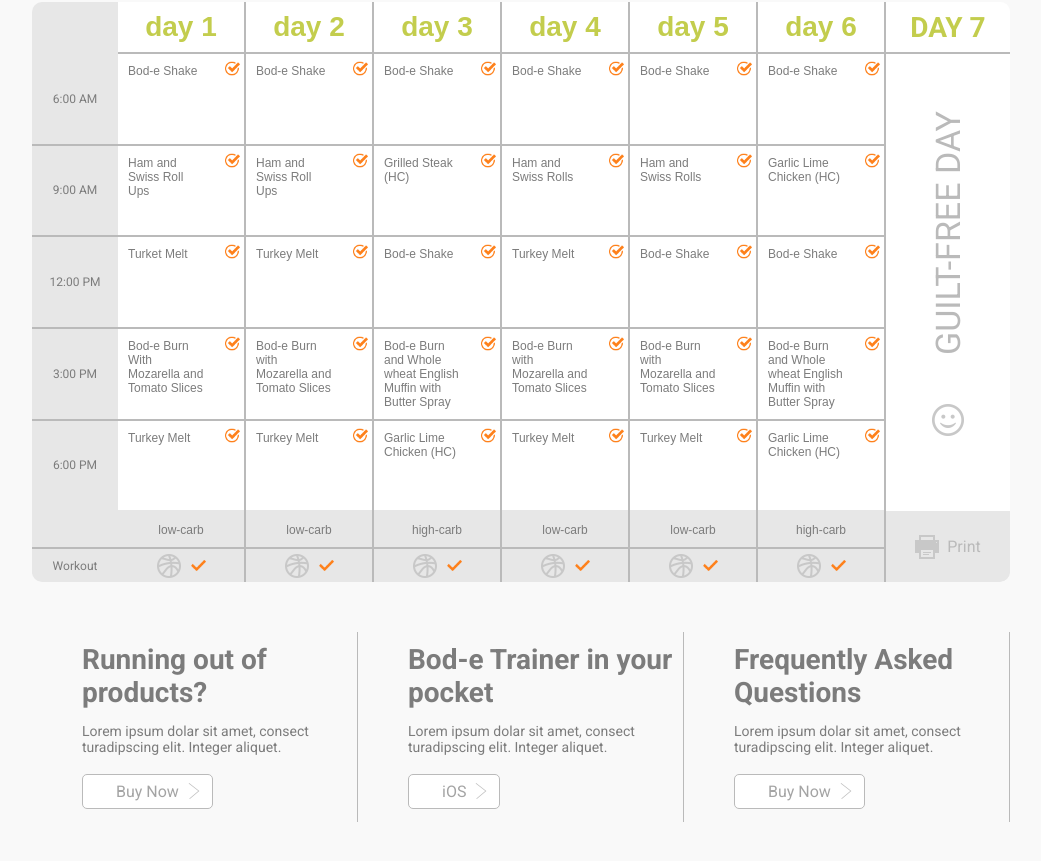
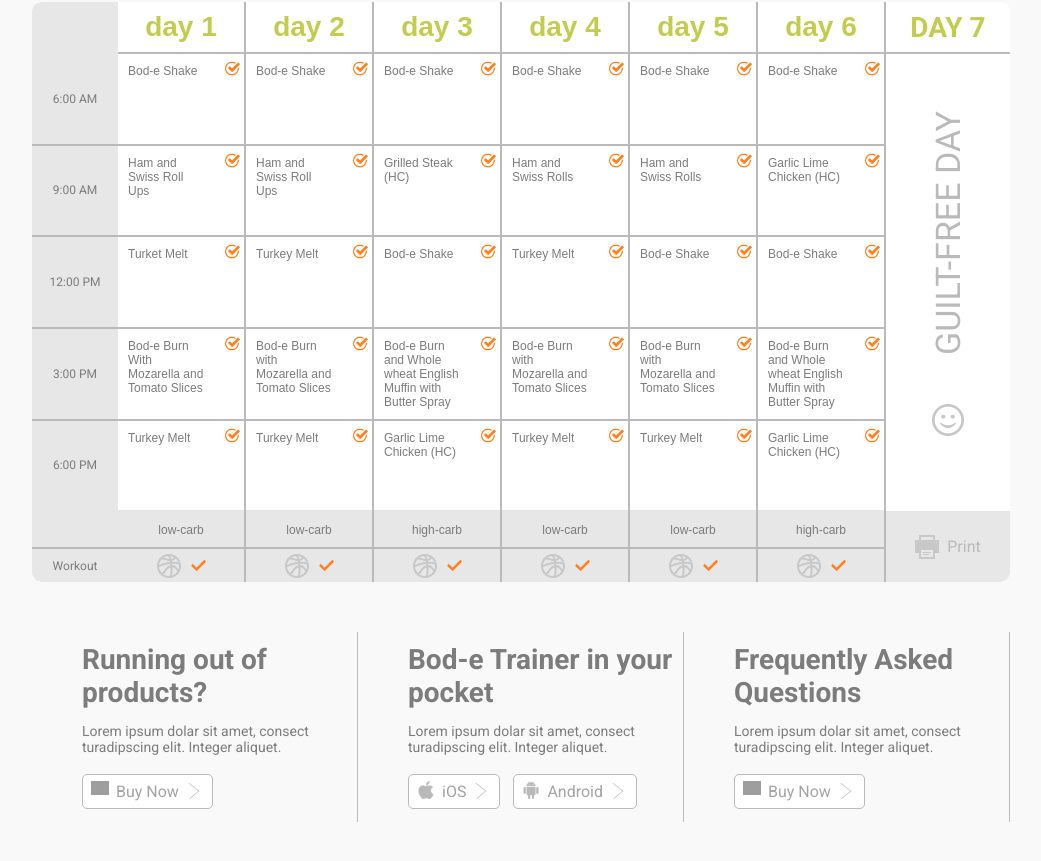
Before and after one commit to wwojciech89/nutrition-calendar, a React (Create React App) app: page / in a window 1280 px wide. Shown: the part 189-1050 px from the top of the page, without its empty margins (119-1160 px from the left). Built offline with nearby package versions, Linux system fonts and the light colour scheme; grey boxes are pictures that could not be loaded.

Commit message:
add buttons to comercials

```diff
--- a/src/assets/components/Add/ButtonAd/ButtonAd.js
+++ b/src/assets/components/Add/ButtonAd/ButtonAd.js
@@ -12,8 +12,6 @@
       return android;
     } else if (button.type === "apple") {
       return apple;
-    } else {
-      return;
     }
   };
   console.log(icon);
@@ -22,7 +20,7 @@
       <a href={button.url} className={styles.wrapper}>
         <div
           className={styles.image__container}
-          style={{ backgroundImage: `url(${icon})` }}
+          style={{ backgroundImage: `url(${icon()})` }}
         ></div>
         <p className={styles.text}>{button.text}</p>
         <div className={styles.arrow__container}></div>
--- a/src/assets/components/Add/ButtonAd/ButtonAd.module.scss
+++ b/src/assets/components/Add/ButtonAd/ButtonAd.module.scss
@@ -7,6 +7,7 @@
   height: 35px;
   background-color: white;
   margin-top: 5px;
+  margin-right: 13px;
 
   .image__container {
     width: 18px;
--- a/src/assets/components/Add/ShortAdd/ShortAd.js
+++ b/src/assets/components/Add/ShortAdd/ShortAd.js
@@ -3,6 +3,18 @@
 import ButtonAdd from "../ButtonAd/ButtonAd";
 
 const ShortAd = ({ data }) => {
+  const secondButton = () => {
+    if (data.button2) {
+      return (
+        <>
+          <ButtonAdd button={data.button2} />
+        </>
+      );
+    } else {
+      return;
+    }
+  };
+
   return (
     <>
       <div className={styles.shortAdd__container}>
@@ -10,6 +22,7 @@
         <p>{data.text}</p>
         <div className={styles.button__container}>
           <ButtonAdd button={data.button} />
+          {secondButton()}
         </div>
       </div>
     </>
```
